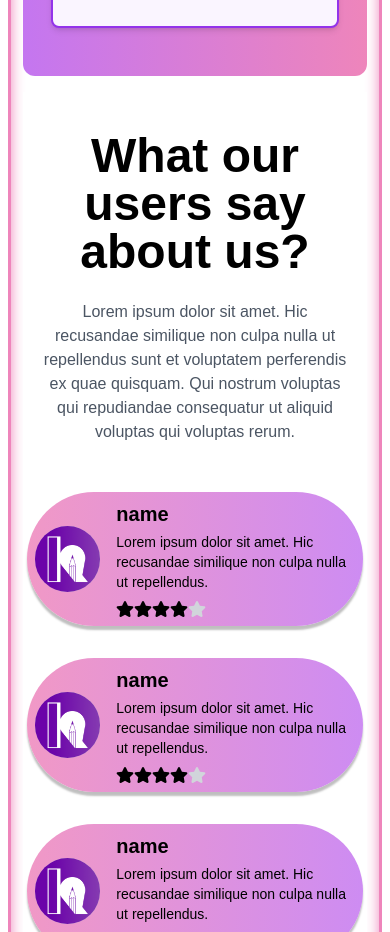
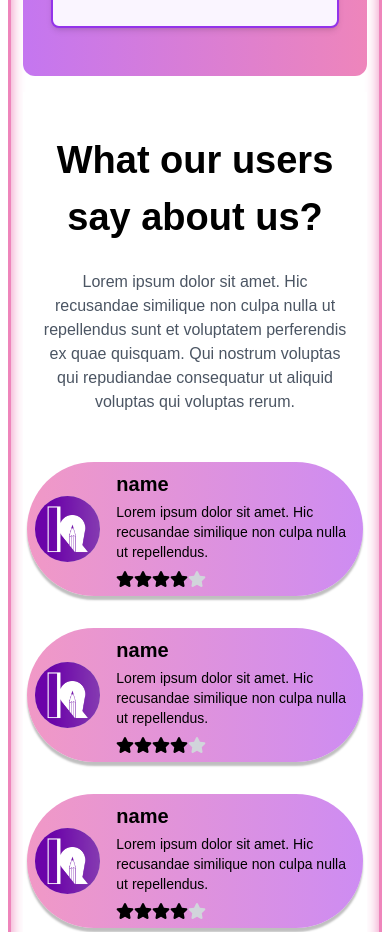
Before and after one commit to Soumyadipmaity1/k-prep, a Next.js app: page / in a window 390 px wide. Shown: the part 1580-2512 px from the top of the page. Built offline with nearby package versions, Linux system fonts and the light colour scheme; a web font is replaced by a local one.

Commit message:
refactor: Update Testimonial section image size and spacing

```diff
--- a/src/components/landingpage/Testimonial/testinomial.tsx
+++ b/src/components/landingpage/Testimonial/testinomial.tsx
@@ -28,7 +28,7 @@ const Testimonials: React.FC = () => {
   return (
     <section className="bg-white py-10 pb-16 sm:px-16">
       <div className="container mx-auto text-center">
-        <h2 className="text-5xl font-bold mb-6">What our users say about us?</h2>
+        <h2 className="sm:text-5xl text-[38px] font-bold mb-6">What our users say about us?</h2>
         <p className="text-gray-600 mb-12 px-4 sm:px-16">
           Lorem ipsum dolor sit amet. Hic recusandae similique non culpa nulla ut repellendus sunt et voluptatem perferendis ex quae quisquam.
           Qui nostrum voluptas qui repudiandae consequatur ut aliquid voluptas qui voluptas rerum.
```
